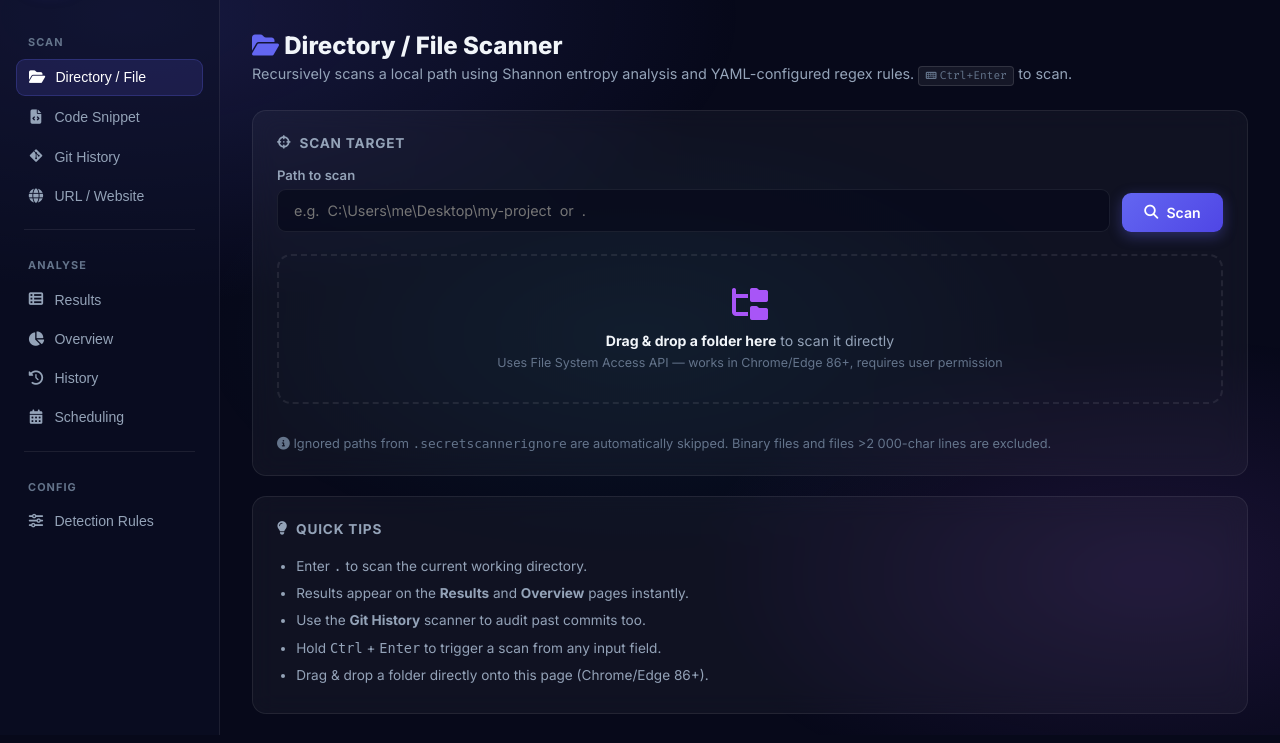
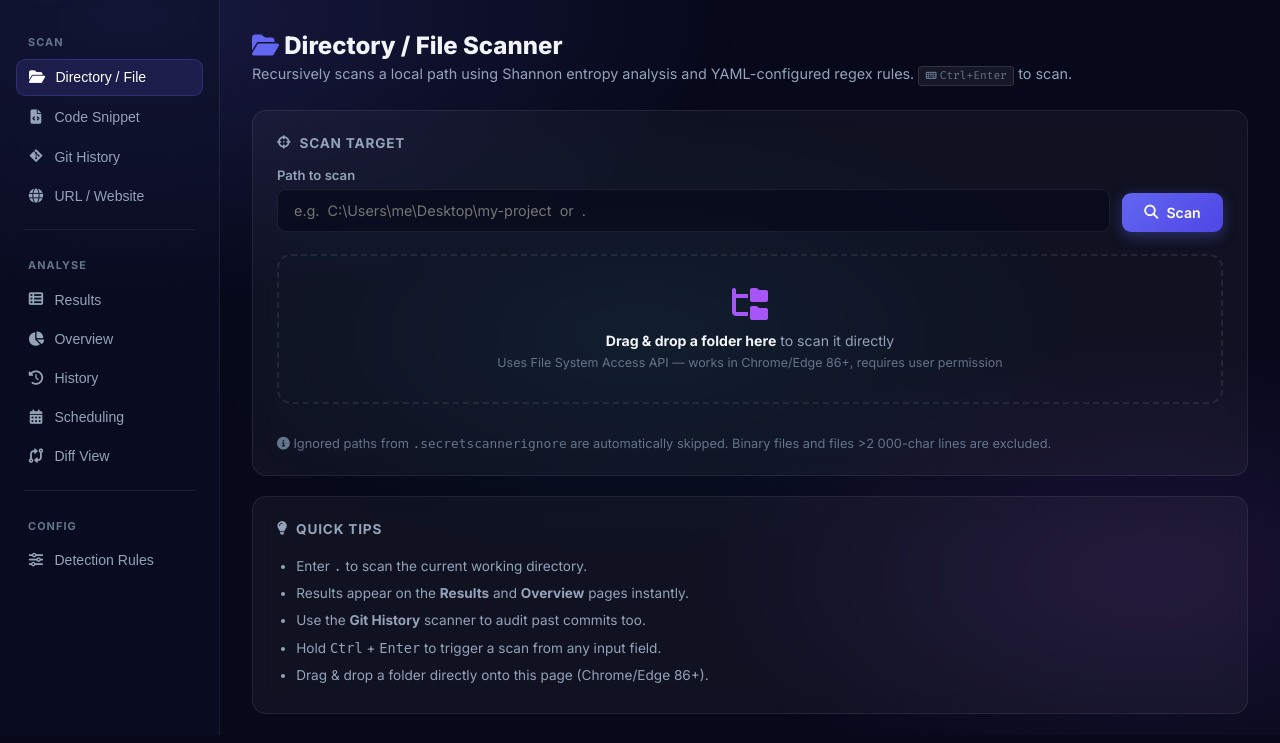
Before and after one commit to xorudra/secret-scanner, a Python web app: template secret_scanner/api/templates/index.html in a window 1280 px wide. Shown: the part 65-808 px from the top of the page. Run offline with Jinja, Linux system fonts and the light colour scheme; the template is opened without the code that fills it, so the values that code supplies are empty; some libraries are stand-ins or nearby versions.

Commit message:
Add Diff View for scan comparison - Added Diff View page to compare two scans from history - Shows new findings, resolved findings, and unchanged findings - Fingerprint-based comparison - Visual diff table with status badges - Select scans from history dropdowns

```diff
--- a/secret_scanner/api/templates/index.html
+++ b/secret_scanner/api/templates/index.html
@@ -594,6 +594,9 @@
     </button>
     <button class="nav-item" id="nav-schedule" onclick="goPage('schedule')">
       <i class="fa-solid fa-calendar-days"></i> Scheduling
+    </button>
+    <button class="nav-item" id="nav-diff" onclick="goPage('diff'); loadHistory();">
+      <i class="fa-solid fa-code-compare"></i> Diff View
     </button>
 
     <div class="sidebar-sep"></div>
@@ -1022,6 +1025,54 @@
     </section>
 
     <!-- +-----------------------+ -->
+    <!-- ¦  Page: Diff View      ¦ -->
+    <section class="page" id="page-diff">
+      <div class="section-head">
+        <h1><i class="fa-solid fa-code-compare" style="color:var(--violet)"></i> Scan Comparison</h1>
+        <p>Compare two scans from history to see what new secrets were introduced or resolved.</p>
+      </div>
+
+      <div style="display:grid;grid-template-columns:1fr 1fr;gap:1rem;margin-bottom:1.5rem;">
+        <div class="card">
+          <div class="card-title"><i class="fa-solid fa-arrow-left"></i> Baseline Scan (Older)</div>
+          <select id="diff-baseline" class="filter-sel" style="width:100%;" onchange="loadDiff()">
+            <option value="">Select baseline scan…</option>
+          </select>
+        </div>
+        <div class="card">
+          <div class="card-title"><i class="fa-solid fa-arrow-right"></i> Current Scan (Newer)</div>
+          <select id="diff-current" class="filter-sel" style="width:100%;" onchange="loadDiff()">
+            <option value="">Select current scan…</option>
+          </select>
+        </div>
+      </div>
+
+      <div class="card" id="diff-results" style="display:none;">
+        <div class="card-title"><i class="fa-solid fa-code-compare"></i> Diff Results</div>
+        <div id="diff-summary" style="display:flex;gap:1rem;flex-wrap:wrap;margin-bottom:1rem;">
+          <div class="stat-card"><div class="stat-label">New Findings</div><div class="stat-value stat-crit" id="diff-new">0</div></div>
+          <div class="stat-card"><div class="stat-label">Resolved</div><div class="stat-value stat-safe" id="diff-resolved">0</div></div>
+          <div class="stat-card"><div class="stat-label">Unchanged</div><div class="stat-value stat-blue" id="diff-unchanged">0</div></div>
+        </div>
+        <div class="table-wrap">
+          <table id="diff-table">
+            <thead>
+              <tr>
+                <th>Status</th>
+                <th>Severity</th>
+                <th>Rule</th>
+                <th>File</th>
+                <th>Line</th>
+                <th>Masked Value</th>
+              </tr>
+            </thead>
+            <tbody id="diff-body"></tbody>
+          </table>
+        </div>
+      </div>
+    </section>
+
+    <!-- +-----------------------+ -->
     <!-- ¦  Page: Detection Rules¦ -->
     <!-- +-----------------------+ -->
     <section class="page" id="page-rules">
@@ -2115,6 +2166,105 @@ async function exportSARIF() {
 }
 
 /* -----------------------------------------------
+   DIFF VIEW
+----------------------------------------------- */
+function loadDiff() {
+  const baselineIdx = parseInt(document.getElementById('diff-baseline').value);
+  const currentIdx = parseInt(document.getElementById('diff-current').value);
+
+  if (isNaN(baselineIdx) || isNaN(currentIdx)) {
+    document.getElementById('diff-results').style.display = 'none';
+    return;
+  }
+
+  if (baselineIdx === currentIdx) {
+    toast('Select two different scans to compare.', 'warn');
+    return;
+  }
+
+  const baseline = scanHistory[baselineIdx];
+  const current = scanHistory[currentIdx];
+
+  if (!baseline || !current) return;
+
+  const baselineFindings = baseline.findings || [];
+  const currentFindings = current.findings || [];
+
+  // Create fingerprint maps for comparison
+  const baselineMap = new Map(baselineFindings.map(f => [f.fingerprint, f]));
+  const currentMap = new Map(currentFindings.map(f => [f.fingerprint, f]));
+
+  const allFingerprints = new Set([...baselineMap.keys(), ...currentMap.keys()]);
+
+  let newCount = 0, resolvedCount = 0, unchangedCount = 0;
+  const diffRows = [];
+
+  for (const fp of allFingerprints) {
+    const b = baselineMap.get(fp);
+    const c = currentMap.get(fp);
+
+    if (!b && c) {
+      // New finding
+      newCount++;
+      diffRows.push({ status: 'new', finding: c, badge: 'badge-critical', label: 'New' });
+    } else if (b && !c) {
+      // Resolved
+      resolvedCount++;
+      diffRows.push({ status: 'resolved', finding: b, badge: 'badge-safe', label: 'Resolved' });
+    } else {
+      // Unchanged (both have it)
+      unchangedCount++;
+      diffRows.push({ status: 'unchanged', finding: c, badge: 'badge-medium', label: 'Unchanged' });
+    }
+  }
+
+  // Sort: new first, then resolved, then unchanged
+  diffRows.sort((a, b) => {
+    const order = { new: 0, resolved: 1, unchanged: 2 };
+    return order[a.status] - order[b.status];
+  });
+
+  document.getElementById('diff-new').textContent = newCount;
+  document.getElementById('diff-resolved').textContent = resolvedCount;
+  document.getElementById('diff-unchanged').textContent = unchangedCount;
+
+  const tbody = document.getElementById('diff-body');
+  tbody.innerHTML = diffRows.map(d => {
+    const f = d.finding;
+    const fname = f.file ? f.file.replace(/\\\\/g, '/').split('/').slice(-2).join('/') : '';
+    return `
+      <tr style="opacity:${d.status==='unchanged'?'0.5':'1'};">
+        <td><span class="badge ${d.badge}">${d.label}</span></td>
+        <td>${sevBadge(f.severity)}</td>
+        <td>${escHtml(f.rule_name||f.type)}</td>
+        <td><span class="file-chip" title="${escHtml(f.file)}">${escHtml(fname)}</span></td>
+        <td style="color:var(--subtle)">L${f.line}</td>
+        <td><span class="code-chip">${escHtml(f.masked_value||'****')}</span></td>
+      </tr>`;
+  }).join('');
+
+  document.getElementById('diff-results').style.display = 'block';
+}
+
+function populateDiffSelects() {
+  const baseline = document.getElementById('diff-baseline');
+  const current = document.getElementById('diff-current');
+
+  const options = scanHistory.map((s, i) =>
+    `<option value="${i}">${escHtml(s.label)} (${s.ts}) — ${s.findings.length} findings</option>`
+  ).join('');
+
+  baseline.innerHTML = '<option value="">Select baseline scan…</option>' + options;
+  current.innerHTML = '<option value="">Select current scan…</option>' + options;
+}
+
+// Populate diff selects when history loads
+const originalRenderHistory = renderHistory;
+renderHistory = function() {
+  originalRenderHistory();
+  populateDiffSelects();
+};
+/* -----------------------------------------------
    INIT
 ----------------------------------------------- */
 window.addEventListener('DOMContentLoaded', () => {
```
